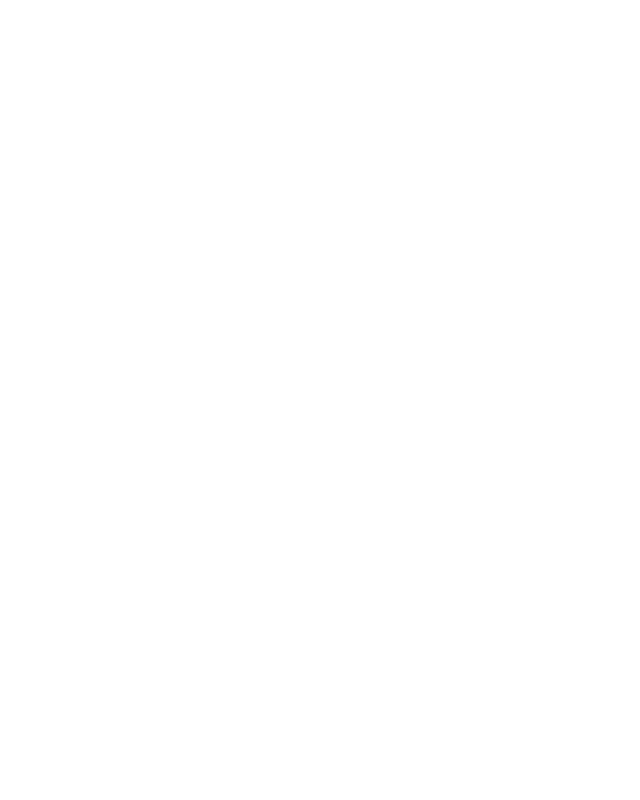
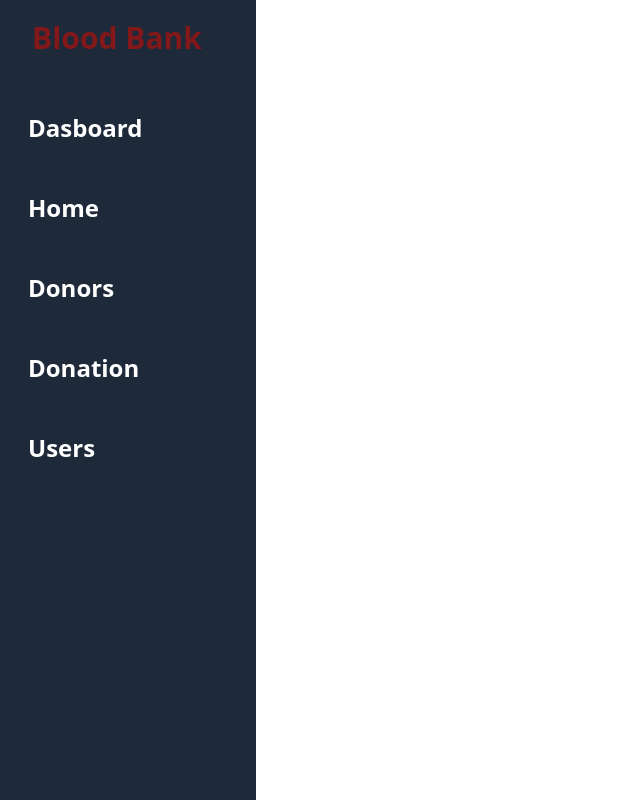
Before and after one commit to sumayoaadam/Blood-Bank, a React (Vite) app: page /dashboard in a window 1280 px wide. Before the commit this address had no page. Shown: the whole page, without its empty margins (0-640 px from the left). Built offline with nearby package versions, Linux system fonts and the light colour scheme.

Commit message:
Created  Dashboard Page layout and styling

```diff
--- a/package.json
+++ b/package.json
@@ -14,6 +14,7 @@
     "axios": "^1.8.4",
     "framer-motion": "^12.7.1",
     "react": "^19.0.0",
+    "react-circular-progressbar": "^2.2.0",
     "react-dom": "^19.0.0",
     "react-router": "^7.5.0",
     "react-router-dom": "^7.5.0",
--- a/src/App.jsx
+++ b/src/App.jsx
@@ -6,6 +6,8 @@
 import Services from "./components/Services"
 import Login from "./pages/Login"
 import Register from "./pages/Register";
+import Dashboard from "./pages/Dashboard";
+
 
 
 function App(){
@@ -22,8 +24,12 @@
 
 
             </Route>
+            <Route>
                 <Route path="/login" element={<Login />} />
                 <Route path="/register" element={<Register />} />
+                <Route path="/dashboard" element={<Dashboard />} />
+            </Route>
+
       </Routes>
     </Router>
 
--- /dev/null
+++ b/src/pages/Dashboard.jsx
@@ -0,0 +1,51 @@
+import { useState} from "react";
+import { Link } from "react-router-dom";
+
+
+function Dashboard() {
+  const [bloodData, setBloodData] = useState([]);
+  const [stats, setStats] = useState({ totalDonors: 0, totalRequests: 0, approvedRequests: 0, totalBlood: 0 });
+
+  return (
+    <div className="flex">
+      {/* Sidebar */}
+      <aside className="h-screen w-[20%] fixed bg-gray-800 text-white p-5  ">
+        <h2 className="text-3xl font-bold text-red-900"> <i className="fa-solid fa-droplet text-3xl mr-3 mt-2"></i>Blood Bank</h2>
+        <ul className="space-y-4 mt-10">
+        <li><Link to="/Boxes" className="hover:text-red-400 flex items-center gap-2 font-semibold py-4 text-2xl"><i className="fa-brands fa-microsoft text-red-900"></i> Dasboard</Link></li>
+          <li><Link to="/" className="hover:text-red-400 flex items-center gap-2 font-semibold py-4 text-2xl"><i className="fa-solid fa-house text-red-900"></i> Home</Link></li>
+          <li><Link to="/DonorTable" className="hover:text-red-400 flex items-center gap-2 font-semibold py-4 text-2xl"><i className="fa-solid fa-user text-red-900"></i> Donors</Link></li>
+          <li><Link to="/Donation" className="hover:text-red-400 flex items-center gap-2 font-semibold py-4 text-2xl"><i className="fa-solid fa-hand-holding-droplet text-red-900"></i> Donation</Link></li>
+          <li><Link to="/users" className="hover:text-red-400 flex items-center gap-2 font-semibold py-4 text-2xl"><i className="fa-solid fa-user text-red-900"></i>  Users</Link></li>
+
+
+
+
+        </ul>
+      </aside>
+
+      {/* Main Content */}
+      <main className="flex-1 p-6 mt-5  from-red-200 to-gray-100">
+
+
+
+        {/* Blood Stock */}
+        <div className="grid grid-cols-4 gap-6 mt-6">
+          {bloodData.map((item, index) => (
+            <div key={index} className="bg-white p-4 rounded-lg shadow-md text-center ">
+              <h3 className="text-2xl font-bold flex justify-center items-center gap-2 text-red-900">
+                {item.type} <span>🩸</span>
+              </h3>
+              <p className="text-gray-700 text-lg">{item.count}</p>
+            </div>
+          ))}
+        </div>
+
+
+
+      </main>
+    </div>
+  );
+}
+
+export default Dashboard;
```
Also changed, not shown: 1 other file (tests, documents, lock files or other folders).
